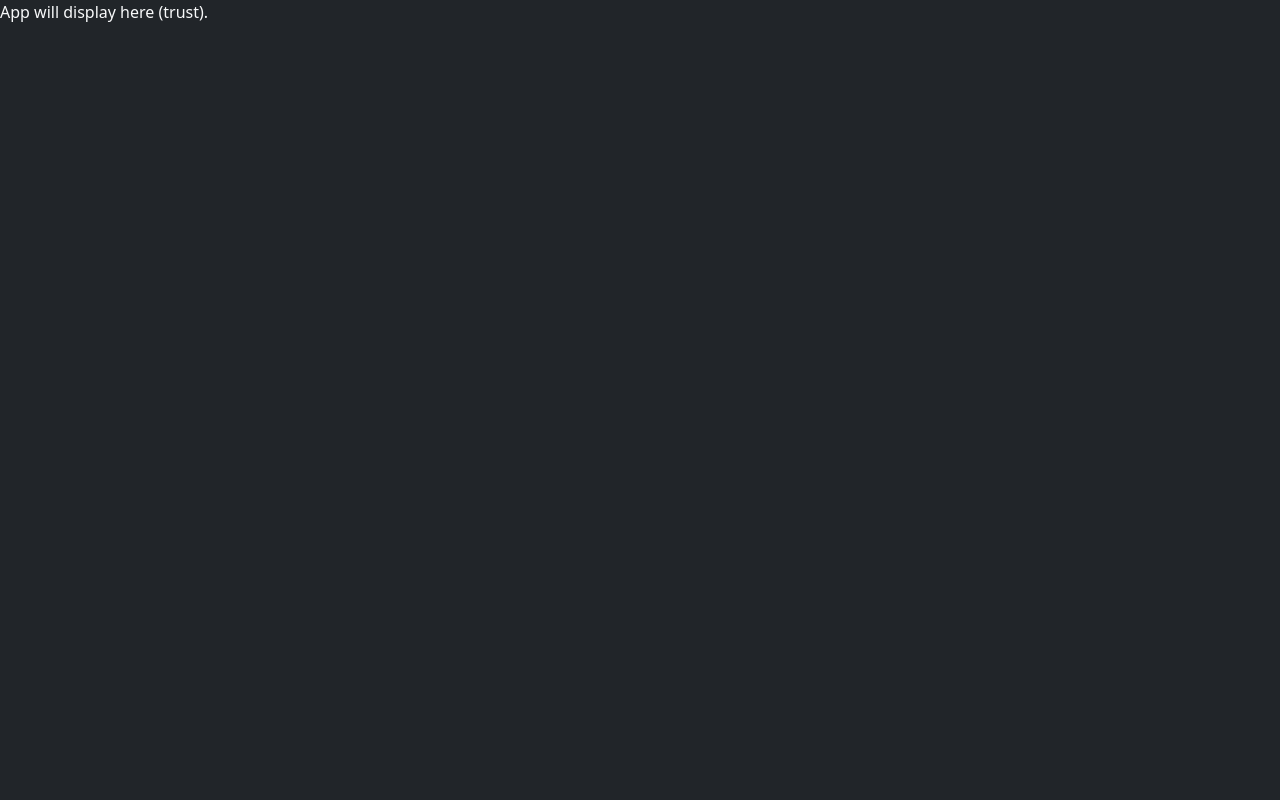
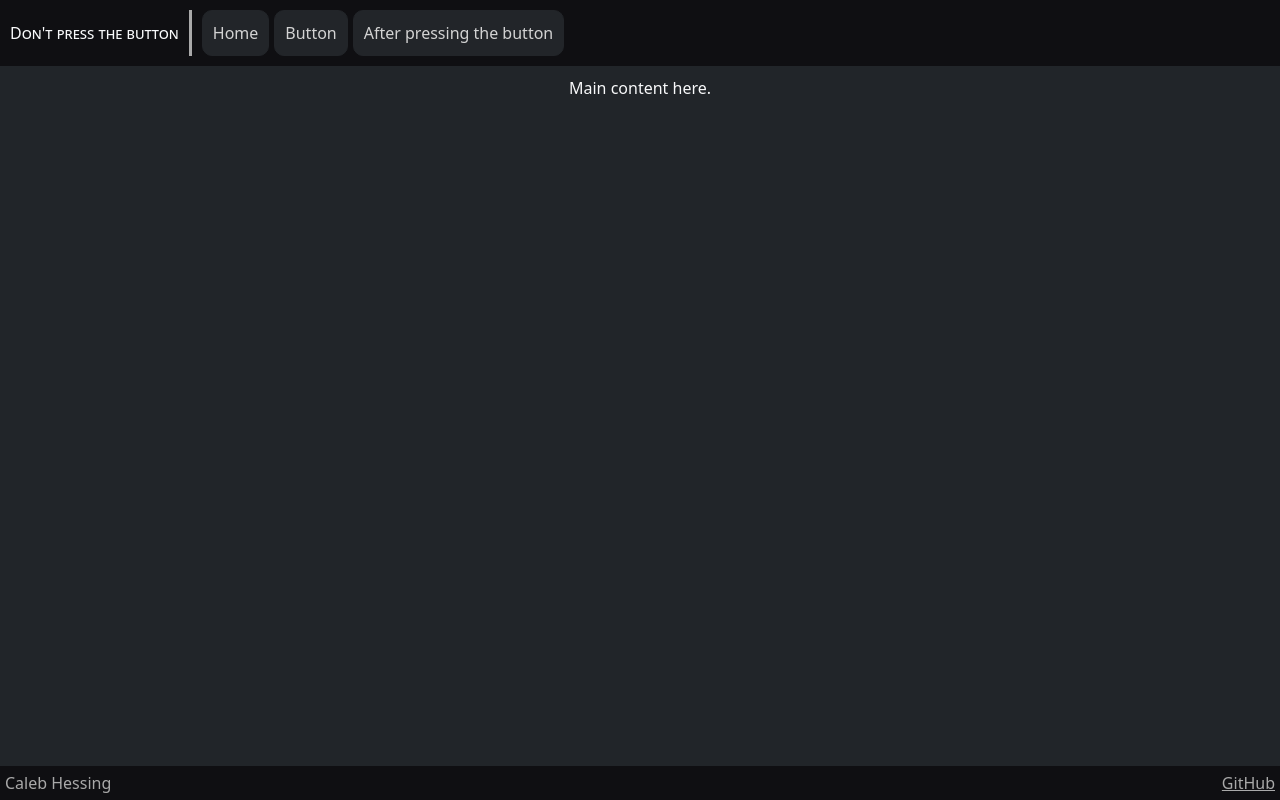
Before and after one commit to chess6032/cs260-project, a React (Vite) app: page / in a window 1280 px wide. Built offline with nearby package versions, Linux system fonts and the light colour scheme.

Commit message:
header and footer elements added to App component

```diff
--- a/src/app.jsx
+++ b/src/app.jsx
@@ -3,5 +3,22 @@ import 'bootstrap/dist/css/bootstrap.min.css'; // for CSS Bootstrap
 import './app.css';
 
 export default function App() {
-    return <div className="pagebody bg-dark text-light">App will display here (trust).</div>;
+    return <div className="pagebody bg-dark text-light"> {/*Serves same purpose as <body> did before*/}
+    <header>
+      {/* TODO: This nav menu is a placeholder...I don't anticipate I'll have it in the end product... */}
+      <nav className="ckh-nav-bar">
+        <span id="brand">Don't press the button</span>
+        <div className="ckh-vert-separator"></div>
+        <a className="ckh-btn" href="login.html">Home</a>
+        <a className="ckh-btn" href="button.html">Button</a>
+        <a className="ckh-btn" href="banned.html">After pressing the button</a>
+      </nav>
+    </header>
+    <main>Main content here.</main> {/* There MUST be a <main> tag or else <footer> won't be fixed to the bottom of the page. */}
+    <footer>
+      <span id="author-name">Caleb Hessing</span>
+      {/* <div class="ckh-vert-separator"></div> */}
+      <a id="repo-link" href="https://github.com/chess6032/cs260-project">GitHub</a>
+    </footer>
+    </div>;
 }
```
